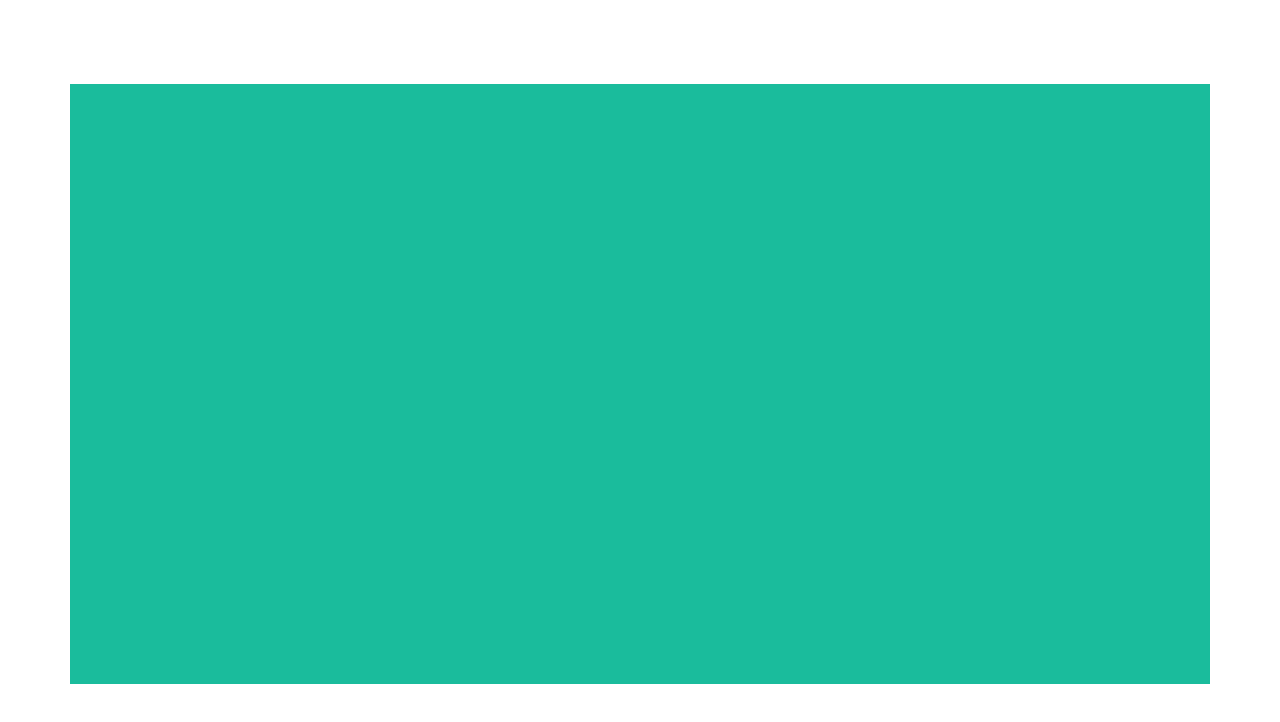
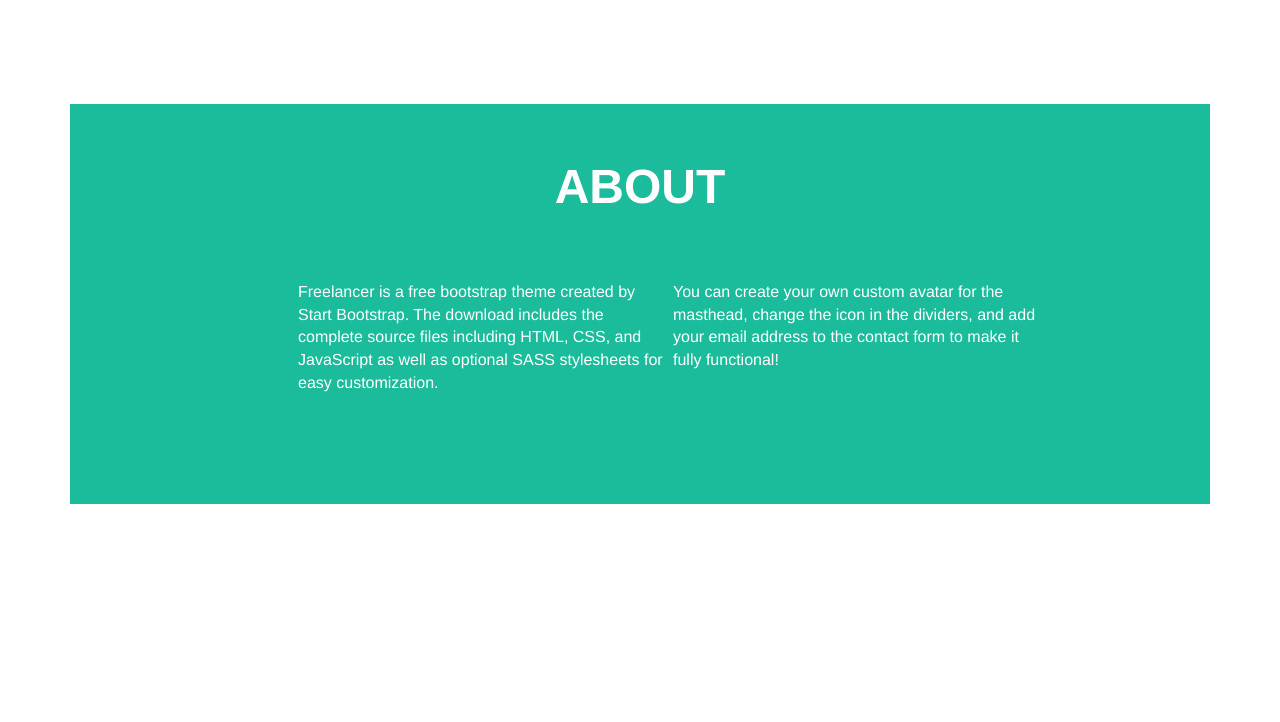
Before and after one commit to MATVEN/html-css-bootstrap-freelancer, a plain HTML site: page index.html in a window 1280 px wide. Shown: the part 1366-2088 px from the top of the page. Drawn offline with nearby package versions, Linux system fonts and the light colour scheme.

Commit message:
add section elements

```diff
--- a/css/main.css
+++ b/css/main.css
@@ -61,11 +61,12 @@ nav{
 }
 /* main rules */
 main{
-  height: 2300px;
+  height: 2100px;
 }
 
 .portfolio{
   height: 750px;
+  padding-top: 50px;
   background-color: white;
   float: left;
 }
@@ -75,15 +76,37 @@ main{
   color: #2c3e50;
   text-align: center;
 }
+
 .portfolio img{
   width: 285px;
   height: 205px;
   margin: 30px;
+  border-radius: 15px;
 }
 
 .about{
-  height: 600px;
+  height: 400px;
   background-color: #1abc9c;
+}
+
+.notehead h2{
+  font-size: 48px;
+  color: white;
+  text-align: center;
+  padding-top: 5%;
+}
+
+.txt{
+  font-size: 16px;
+  color: white;
+  padding-left: 20%;
+  padding-top: 5%;
+}
+
+.txtsx, .txtdx{
+  width: 375px;
+  height: 190px;
+  float: left;
 }
 
 .contact{
--- a/index.html
+++ b/index.html
@@ -2,11 +2,12 @@
 <html lang="en" dir="ltr">
   <head>
     <meta charset="utf-8">
+    <meta name="viewport" content="width=device-width, initial-scale=1">
     <title></title>
     <!-- Latest compiled and minified CSS -->
     <link rel="stylesheet" href="https://maxcdn.bootstrapcdn.com/bootstrap/3.3.7/css/bootstrap.min.css" integrity="sha384-BVYiiSIFeK1dGmJRAkycuHAHRg32OmUcww7on3RYdg4Va+PmSTsz/K68vbdEjh4u" crossorigin="anonymous">
     <link rel="stylesheet" href="css/main.css">
-    <meta name="viewport" content="width=device-width, initial-scale=1">
+
   </head>
   <body>
     <!-- general container -->
@@ -14,6 +15,7 @@
 
       <!-- header -->
       <header>
+        <div class="container">
           <div class="row">
             <nav class="col-xs-12 col-md-12 col-lg-12">
               <div class="col-xs-8 col-md-6 col-lg-6">
@@ -36,15 +38,20 @@
                 </div>
                 <p id="job">Graphic Artist - Web Designer - Illustrator</p>
           </div>
+        </div>
       </header>
       <!-- header end -->
 
       <!-- main -->
       <main>
         <!-- section portfolio -->
+        <div class="container">
           <div class="row">
             <section class="portfolio">
               <h2><strong>PORTFOLIO</strong></h2>
+              <div class="star">
+                <i class="fas fa-star"></i>
+              </div>
               <div class="col-xs-12 col-md-6 col-lg-4">
                 <img src="img/cabin.png" alt="">
               </div>
@@ -65,17 +72,20 @@
               </div>
             </section>
           </div>
-
+        </div>
         <!-- about section -->
         <section class="about">
           <div class="notehead">
-
+            <h2><strong>ABOUT</strong></h2>
           </div>
-
           <div class="txt">
-
+            <div class="txtsx">
+              <p>Freelancer is a free bootstrap theme created by Start Bootstrap. The download includes the complete source files including HTML, CSS, and JavaScript as well as optional SASS stylesheets for easy customization.</p>
             </div>
-
+            <div class="txtdx">
+              <p>You can create your own custom avatar for the masthead, change the icon in the dividers, and add your email address to the contact form to make it fully functional!</p>
+            </div>
+          </div>
           <div class="download-button">
 
           </div>
```
Lines whose indentation alone changed are shown as unchanged.
